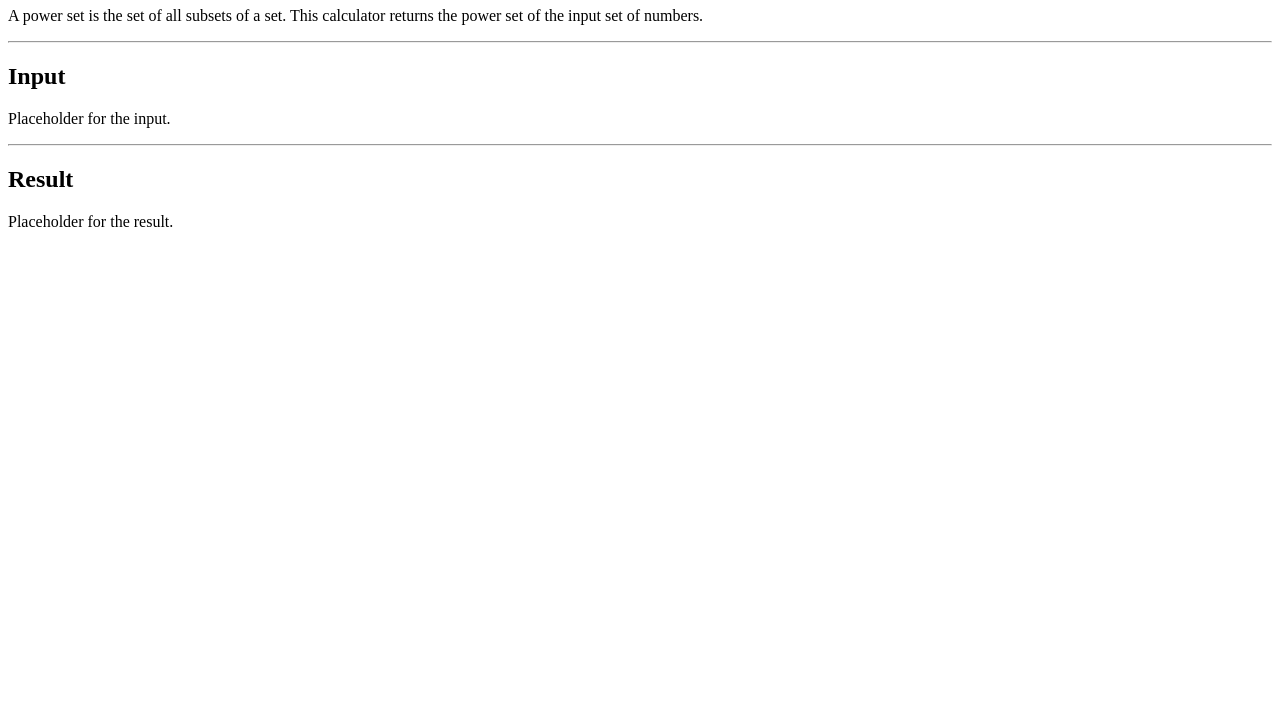
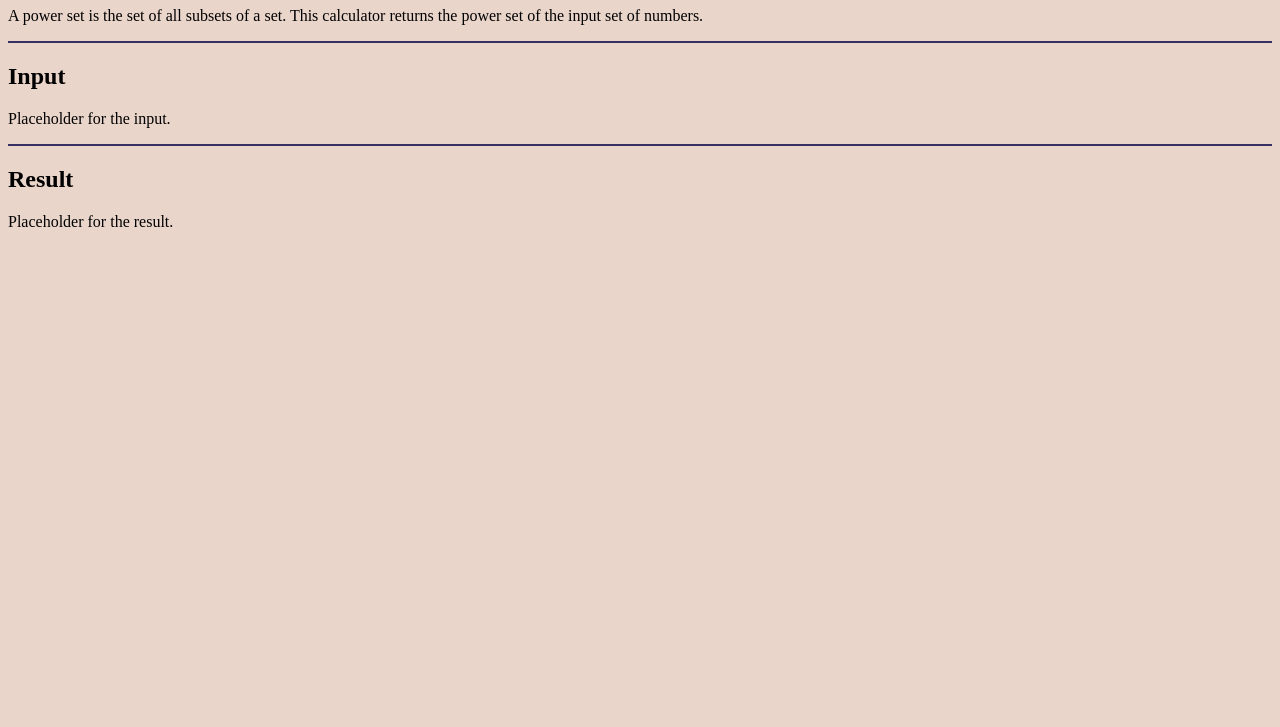
Before and after one commit to Gloomp/power-set, a plain HTML site: page index.html in a window 1280 px wide. Shown: the part 73-800 px from the top of the page. Drawn offline with Linux system fonts and the light colour scheme.

Commit message:
Added initial styling

```diff
--- a/index.html
+++ b/index.html
@@ -3,6 +3,16 @@
   <head>
     <meta charset="utf-8">
     <title>Power Set</title>
+    <style>
+      body {
+        background-color: #E9D5CA;
+      }
+      hr {
+        background-color: #363062;
+        border-style: none;
+        height:2px;
+      }
+    </style>
   </head>
   <body>
     <h1>Power Set Calculator</h1>
```
